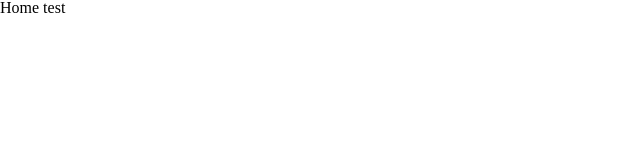
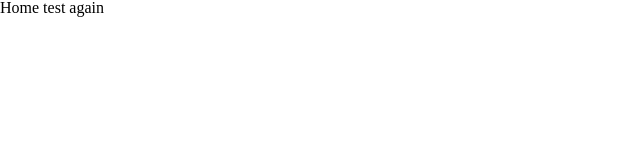
Before and after one commit to BrockThigpen/bchrispark.com, a React (Create React App) app: page / in a window 1280 px wide. Shown: the top 160 px of the page, without its empty margins (0-640 px from the left). Built offline with nearby package versions, Linux system fonts and the light colour scheme.

Commit message:
testing travisCI

```diff
--- a/src/routes.js
+++ b/src/routes.js
@@ -12,11 +12,11 @@ import {
               <Switch>
 
                   <Route exact path='/'>
-                      <div>Home test</div>
+                      <div>Home test again</div>
                   </Route>
 
                   <Route path='/Resume'>
-                      <div>Resume test</div>
+                      <div>Resume test again</div>
                   </Route>
 
               </Switch>
```
Also changed, not shown: .travis.yml, 1 other file (tests, documents, lock files or other folders).
